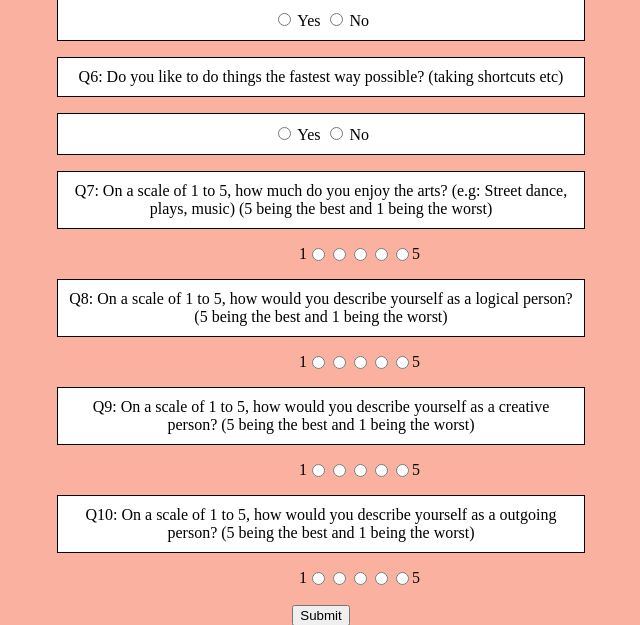
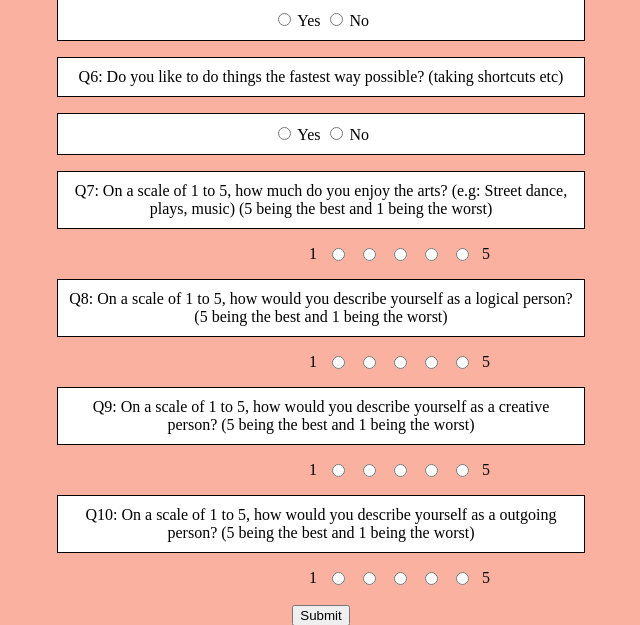
Before and after one commit to orh-0405/Prototype-3, a Flask app: page /survey_page/ in a window 1280 px wide. Shown: the part 667-1292 px from the top of the page, without its empty margins (319-959 px from the left). Run offline with Flask 2, Linux system fonts and the light colour scheme.

```diff
--- a/static/form_style.css
+++ b/static/form_style.css
@@ -32,7 +32,7 @@ p {
 .likert li {
     float: left;
     list-style-type: none;
-    margin-left: auto;
+    margin-left: 10px;
     margin-right: auto;
     }
 
```
